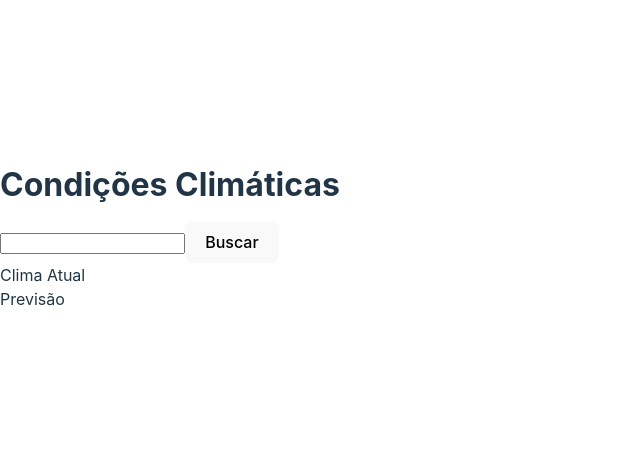
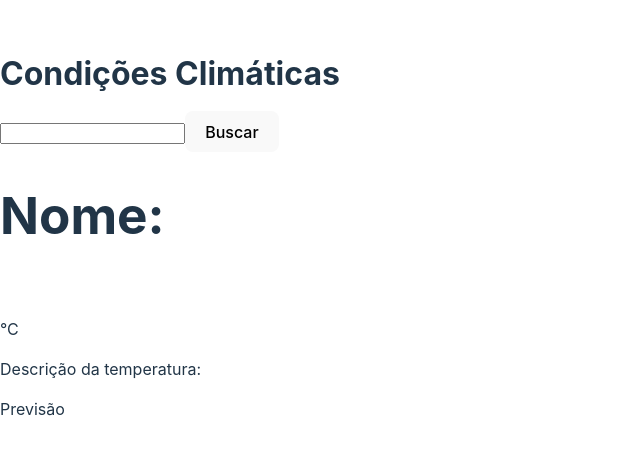
Before and after one commit to lucascarneiro88/Clima-Cidades, a React (Vite) app: page / in a window 1280 px wide. Shown: the part 172-626 px from the top of the page, without its empty margins (0-640 px from the left). Built offline with nearby package versions, Linux system fonts and the light colour scheme.

Commit message:
feat: adiciona estrutura básica do componente Clima

```diff
--- a/src/components/ClimaComponents/Clima.jsx
+++ b/src/components/ClimaComponents/Clima.jsx
@@ -3,7 +3,10 @@ import React from 'react'
 function Clima() {
   return (
     <div>
-      Clima Atual
+    <h1>Nome:</h1>
+    <img src="" alt="" />
+    <p>°C</p>
+    <p>Descrição da temperatura:</p>
     </div>
   )
 }
```
